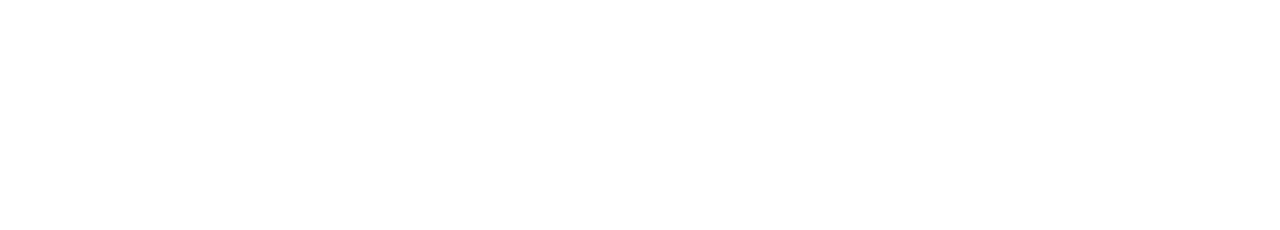
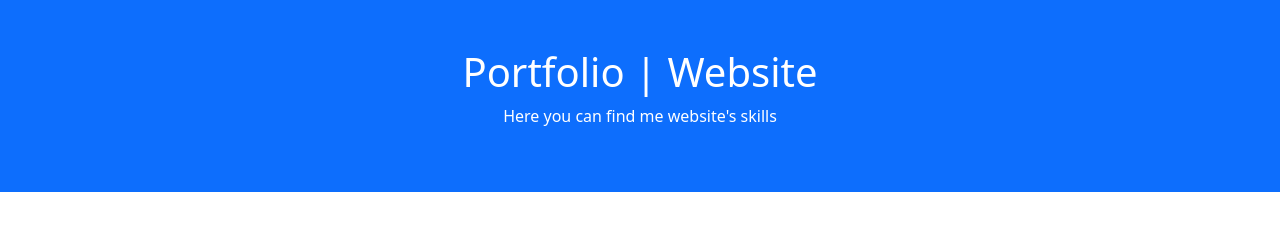
Before and after one commit to Joselu315/portfolio, a website: page src/index.html in a window 1280 px wide. Drawn offline with nearby package versions, Linux system fonts and the light colour scheme.

Commit message:
build(bootstrap)

```diff
--- a/src/index.html
+++ b/src/index.html
@@ -5,8 +5,13 @@
     <meta name="viewport" content="width=device-width, initial-scale=1.0">
     <title>Jose Luis Fuentes | Portfolio</title>
     <link rel="icon" type="image/x-icon" href="./image/favicons-portfolio.png">
+    <link href="https://cdn.jsdelivr.net/npm/bootstrap@5.3.2/dist/css/bootstrap.min.css" rel="stylesheet">
+    <script src="https://cdn.jsdelivr.net/npm/bootstrap@5.3.2/dist/js/bootstrap.bundle.min.js"></script>
 </head>
 <body>
-
+    <div class="container-fluid p-5 bg-primary text-white text-center">
+        <h1>Portfolio | Website</h1>
+        <p>Here you can find me website's skills</p>
+    </div>
 </body>
 </html>
```
